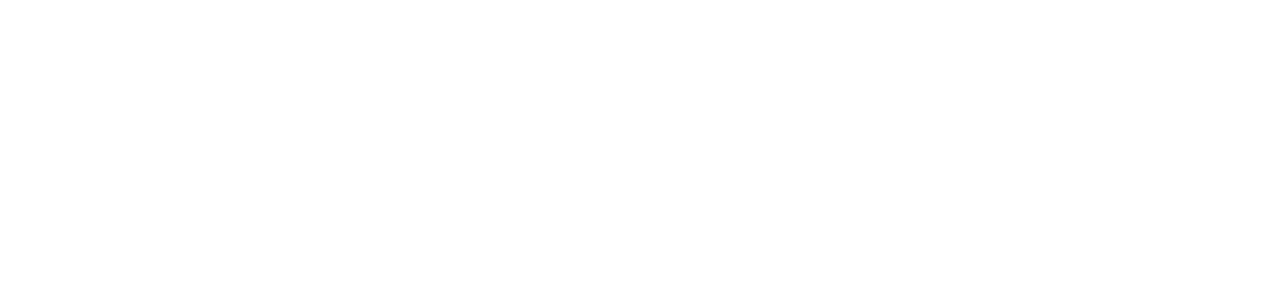
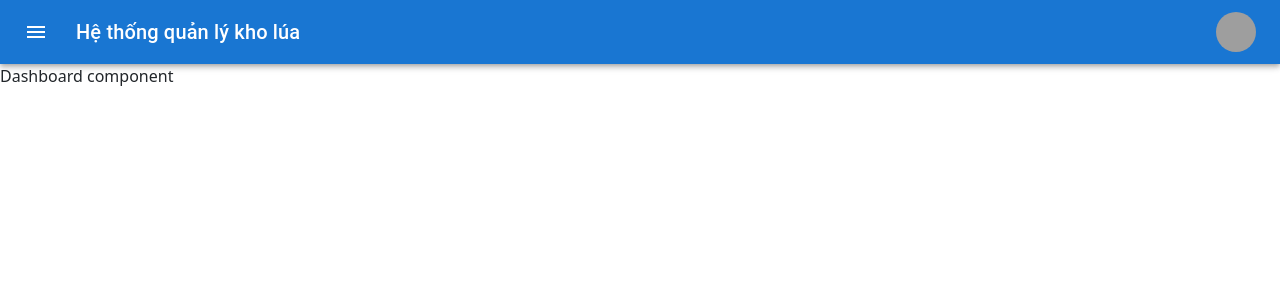
Before and after one commit to HauDNT/GIS-Project, a React (Create React App) app in the folder client/: page / in a window 1280 px wide. Shown: the top 300 px of the page. Built offline with nearby package versions, Linux system fonts and the light colour scheme; grey boxes are pictures that could not be loaded.

Commit message:
Create: Navbar, Sidebar, Homepage UI

```diff
--- a/client/src/App.js
+++ b/client/src/App.js
@@ -4,7 +4,8 @@
 import './styles/index.scss';
 import {
     Login,
-    Home
+    Home,
+    Dashboard
 } from './views/index';
 
 function App() {
@@ -40,8 +41,8 @@
             <BrowserRouter>
                 <Routes>
                     <Route path='login' element={<Login />} />
-                    <Route path="/" element={<Home />}>
-
+                    <Route element={<Home />}>
+                        <Route path="/" element={<Dashboard/>} />
                     </Route>
                 </Routes>
             </BrowserRouter>
--- /dev/null
+++ b/client/src/components/Navbar.js
@@ -0,0 +1,76 @@
+import { useState } from 'react';
+import AppBar from '@mui/material/AppBar';
+import Box from '@mui/material/Box';
+import Toolbar from '@mui/material/Toolbar';
+import IconButton from '@mui/material/IconButton';
+import Typography from '@mui/material/Typography';
+import MenuIcon from '@mui/icons-material/Menu';
+import { Avatar, Menu, MenuItem, Tooltip } from '@mui/material';
+
+function Navbar({settings = ['Nothing'], toggleSidebar}) {
+    const [anchorElUser, setAnchorElUser] = useState(null);
+
+    const handleOpenUserMenu = (event) => {
+        setAnchorElUser(event.currentTarget);
+    };
+
+    const handleCloseUserMenu = () => {
+        setAnchorElUser(null);
+    };
+
+    return (
+        <Box sx={{ flexGrow: 1 }}>
+            <AppBar position="static">
+                <Toolbar>
+                    <IconButton
+                        size="large"
+                        edge="start"
+                        color="inherit"
+                        aria-label="open drawer"
+                        sx={{ mr: 2 }}
+                        onClick={toggleSidebar}
+                    >
+                        <MenuIcon />
+                    </IconButton>
+                    <Typography
+                        variant="h6"
+                        noWrap
+                        component="div"
+                        sx={{ flexGrow: 1, display: { xs: 'none', sm: 'block' } }}
+                    >
+                        Hệ thống quản lý kho lúa
+                    </Typography>
+                    <Tooltip title="Open settings">
+                        <IconButton onClick={handleOpenUserMenu} sx={{ p: 0 }}>
+                            <Avatar alt="Remy Sharp" src="/static/images/avatar/2.jpg" />
+                        </IconButton>
+                    </Tooltip>
+                    <Menu
+                        sx={{ mt: '45px' }}
+                        id="menu-appbar"
+                        anchorEl={anchorElUser}
+                        anchorOrigin={{
+                            vertical: 'top',
+                            horizontal: 'right',
+                        }}
+                        keepMounted
+                        transformOrigin={{
+                            vertical: 'top',
+                            horizontal: 'right',
+                        }}
+                        open={Boolean(anchorElUser)}
+                        onClose={handleCloseUserMenu}
+                    >
+                        {settings.map((setting) => (
+                            <MenuItem key={setting} onClick={handleCloseUserMenu}>
+                                <Typography sx={{ textAlign: 'center' }}>{setting}</Typography>
+                            </MenuItem>
+                        ))}
+                    </Menu>
+                </Toolbar>
+            </AppBar>
+        </Box>
+    );
+}
+
+export default Navbar;
--- /dev/null
+++ b/client/src/components/Sidebar.js
@@ -0,0 +1,64 @@
+import { useEffect, useState } from 'react';
+import Box from '@mui/material/Box';
+import Drawer from '@mui/material/Drawer';
+import List from '@mui/material/List';
+import Divider from '@mui/material/Divider';
+import ListItem from '@mui/material/ListItem';
+import ListItemButton from '@mui/material/ListItemButton';
+import ListItemIcon from '@mui/material/ListItemIcon';
+import ListItemText from '@mui/material/ListItemText';
+import InboxIcon from '@mui/icons-material/MoveToInbox';
+import MailIcon from '@mui/icons-material/Mail';
+
+function Sidebar({ sidebarState, toggleSidebar }) {
+    const [isOpen, setOpen] = useState(sidebarState);
+
+    useEffect(() => {
+        setOpen(sidebarState);
+    }, [sidebarState]);
+
+    const SidebarComponent = (
+        <Box sx={{ width: 250 }} role="presentation">
+            <List>
+                {
+                    ['Inbox', 'Starred', 'Send email', 'Drafts'].map((text, index) => (
+                        <ListItem key={text} disablePadding>
+                            <ListItemButton>
+                                <ListItemIcon>
+                                    {index % 2 === 0 ? <InboxIcon /> : <MailIcon />}
+                                </ListItemIcon>
+                                <ListItemText primary={text} />
+                            </ListItemButton>
+                        </ListItem>
+                    ))
+                }
+            </List>
+            <Divider />
+            <List>
+                {['All mail', 'Trash', 'Spam'].map((text, index) => (
+                    <ListItem key={text} disablePadding>
+                        <ListItemButton>
+                            <ListItemIcon>
+                                {index % 2 === 0 ? <InboxIcon /> : <MailIcon />}
+                            </ListItemIcon>
+                            <ListItemText primary={text} />
+                        </ListItemButton>
+                    </ListItem>
+                ))}
+            </List>
+        </Box>
+    );
+
+    return (
+        <div>
+            <Drawer
+                open={isOpen}
+                onClose={toggleSidebar}
+            >
+                {SidebarComponent}
+            </Drawer>
+        </div>
+    )
+}
+
+export default Sidebar;
--- /dev/null
+++ b/client/src/views/Dashboard/Dashboard.js
@@ -0,0 +1,11 @@
+
+
+function Dashboard() {
+    return (
+        <div>
+            Dashboard component
+        </div>
+    )
+}
+
+export default Dashboard;
--- a/client/src/views/Home/Home.js
+++ b/client/src/views/Home/Home.js
@@ -1,11 +1,20 @@
-import React from "react";
+import React, { useState } from "react";
 import { useNavigate, Outlet } from 'react-router-dom';
-
+import Sidebar from "../../components/Sidebar";
+import Navbar from "../../components/Navbar";
 
 function Home() {
+    const [openSidebar, setOpenSidebar] = useState(false);
+
+    const toggleSidebar = () => {
+        setOpenSidebar(!openSidebar);
+    };
+
     return (
         <div>
-            <Outlet/>
+            <Sidebar sidebarState={openSidebar} toggleSidebar={toggleSidebar}/>
+            <Navbar toggleSidebar={toggleSidebar} />
+            <Outlet />
         </div>
     )
 }
--- a/client/src/views/index.js
+++ b/client/src/views/index.js
@@ -1,2 +1,3 @@
 export { default as Login } from './Auth/Login';
 export { default as Home } from './Home/Home';
+export { default as Dashboard } from './Dashboard/Dashboard';
```
Also changed, not shown: client/package.json (+4 -3 lines), 1 other file (tests, documents, lock files or other folders).
